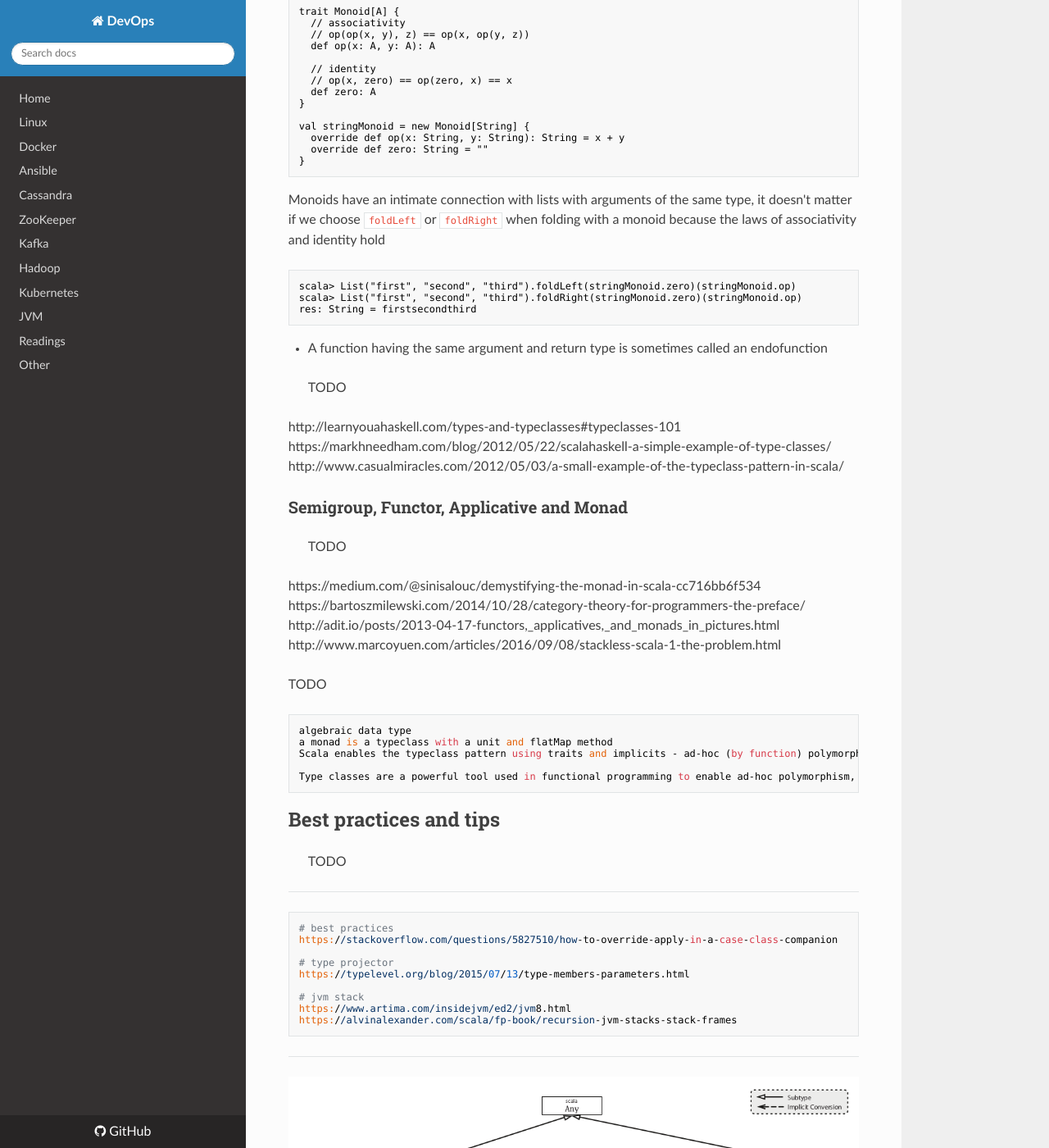
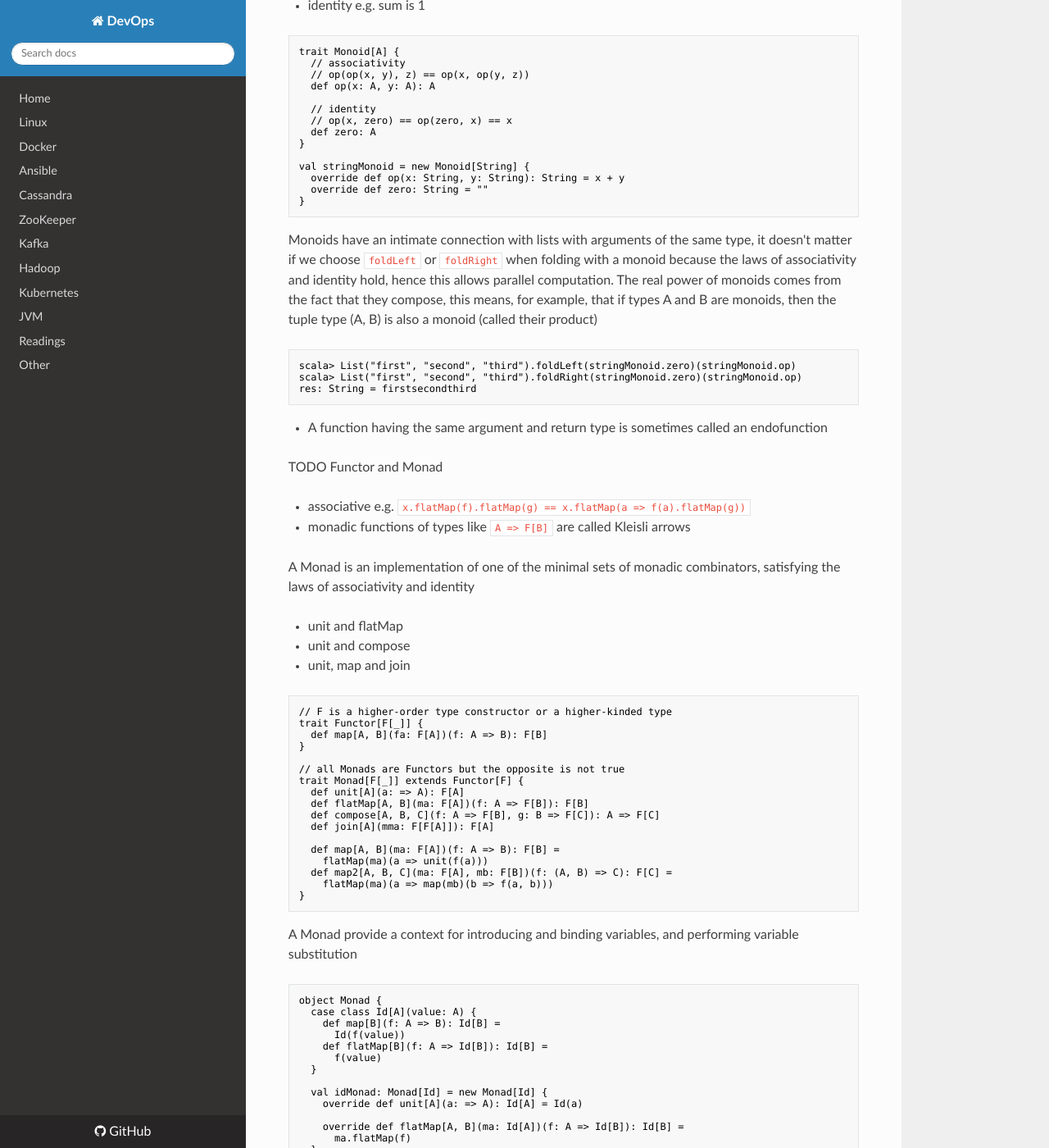
Before and after one commit to niqdev/devops, an MkDocs documentation site: the page built from docs/_scala.md, in a window 1280 px wide and 1400 px high, scrolled down 1464 px. Shown: the whole window at 82% size. Built offline with MkDocs 1.6.1, drawn with Linux system fonts in a browser that asks for light colours; nearby versions of some CDN libraries; old or Windows-style settings are respelled for this version of MkDocs; some of the changed text lies outside the part shown.

Commit message:
doc: update scala

````diff
--- a/docs/_scala.md
+++ b/docs/_scala.md
@@ -47,9 +47,15 @@
 * [Typeclass 101: ad hoc polymorphism in scala](https://julien-truffaut.github.io/Typeclass)
 * [All you don't need to know about Typeclasses](http://workday.github.io/assets/scala-exchange-type-classes)
 
+TODO
+* Semigroup: compose
+* Monoid: compose + identity
+* Functor
+* Monad
+
 What is a Monoid? Is an algebraic type with 2 laws, a binary operation over that type, satisfying associativity and an identity element
 
-* associative a + (b + c) == (a + b) + c
+* associative e.g `a + (b + c) == (a + b) + c`
 * identity e.g. sum is 1
 
 ```scala
@@ -69,7 +75,7 @@ val stringMonoid = new Monoid[String] {
 }
 ```
 
-Monoids have an intimate connection with lists with arguments of the same type, it doesn't matter if we choose `foldLeft` or `foldRight` when folding with a monoid because the laws of associativity and identity hold
+Monoids have an intimate connection with lists with arguments of the same type, it doesn't matter if we choose `foldLeft` or `foldRight` when folding with a monoid because the laws of associativity and identity hold, hence this allows parallel computation. The real power of monoids comes from the fact that they compose, this means, for example, that if types A and B are monoids, then the tuple type (A, B) is also a monoid (called their product)
 
 ```scala
 scala> List("first", "second", "third").foldLeft(stringMonoid.zero)(stringMonoid.op)
@@ -78,6 +84,66 @@ res: String = firstsecondthird
 ```
 
 * A function having the same argument and return type is sometimes called an endofunction
+
+TODO Functor and Monad
+
+* associative e.g. `x.flatMap(f).flatMap(g) == x.flatMap(a => f(a).flatMap(g))`
+* monadic functions of types like `A => F[B]` are called Kleisli arrows
+
+A Monad is an implementation of one of the minimal sets of monadic combinators, satisfying the laws of associativity and identity
+
+* unit and flatMap
+* unit and compose
+* unit, map and join
+
+```scala
+// F is a higher-order type constructor or a higher-kinded type
+trait Functor[F[_]] {
+  def map[A, B](fa: F[A])(f: A => B): F[B]
+}
+
+// all Monads are Functors but the opposite is not true
+trait Monad[F[_]] extends Functor[F] {
+  def unit[A](a: => A): F[A]
+  def flatMap[A, B](ma: F[A])(f: A => F[B]): F[B]
+  def compose[A, B, C](f: A => F[B], g: B => F[C]): A => F[C]
+  def join[A](mma: F[F[A]]): F[A]
+
+  def map[A, B](ma: F[A])(f: A => B): F[B] =
+    flatMap(ma)(a => unit(f(a)))
+  def map2[A, B, C](ma: F[A], mb: F[B])(f: (A, B) => C): F[C] =
+    flatMap(ma)(a => map(mb)(b => f(a, b)))
+}
+```
+
+A Monad provide a context for introducing and binding variables, and performing variable substitution
+
+```scala
+object Monad {
+  case class Id[A](value: A) {
+    def map[B](f: A => B): Id[B] =
+      Id(f(value))
+    def flatMap[B](f: A => Id[B]): Id[B] =
+      f(value)
+  }
+
+  val idMonad: Monad[Id] = new Monad[Id] {
+    override def unit[A](a: => A): Id[A] = Id(a)
+
+    override def flatMap[A, B](ma: Id[A])(f: A => Id[B]): Id[B] =
+      ma.flatMap(f)
+  }
+}
+
+Monad.Id("hello ").flatMap(a => Monad.Id("world").flatMap(b => Monad.Id(a + b)))
+
+for {
+  a <- Monad.Id("hello ")
+  b <- Monad.Id("world")
+} yield a + b
+
+res: Monad.Id[String] = Id(hello world)
+```
 
 > TODO
 
````
